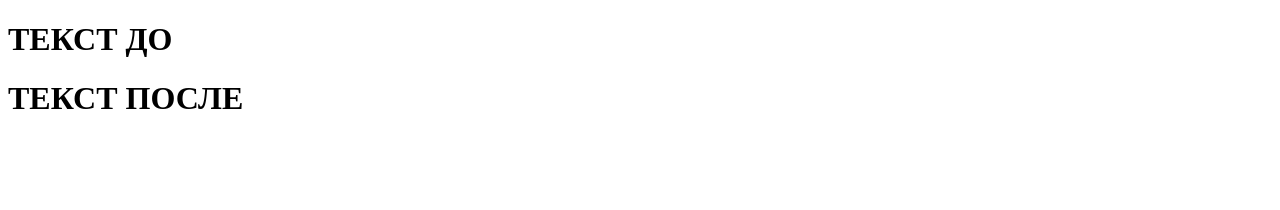
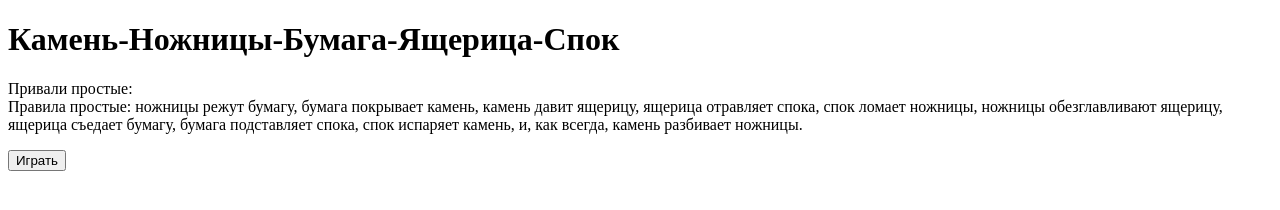
Before and after one commit to Elen2312/js-course-1, a plain HTML site: page index.html in a window 1280 px wide. Drawn offline with Linux system fonts and the light colour scheme.

Commit message:
game RPSLS

```diff
--- /dev/null
+++ b/game.js
@@ -0,0 +1,27 @@
+"use strict";
+
+// 1 - Камень
+// 2 - Ножницы
+// 3 - Бумага
+// 4 - Ящерица
+// 5 - Спок
+function script() {
+    let numPC = Math.floor((Math.random() * 5) + 1);
+    let numUser = +prompt('1 - Камень \n 2 - Ножницы \n 3 - Бумага \n 4 - Ящерица \n 5 - Спок');
+    console.log(numUser,numPC)
+    if (!Number.isInteger(numUser) || numUser < 1 || numUser > 5) {
+        alert("Выберете цифру из предложенного списка.");
+        script();
+    }
+    console.log('Компьютер выбрал ' + numPC + ', а Вы выбрали ' + numUser + '.');
+    if ((numUser === 1 && numPC === 2) || (numUser === 1 && numPC === 4) || (numUser === 2 && numPC === 3) || (numUser === 2 && numPC === 4) || (numUser === 3 && numPC === 1) || (numUser === 3 && numPC === 5) || (numUser === 4 && numPC === 5) || (numUser === 4 && numPC === 3) || (numUser === 5 && numPC === 2) || (numUser === 5 && numPC === 1)) {
+        alert('Вы победили!')
+    } else if (numPC === numUser) {
+        alert('Ничья');
+        script();
+    } else {
+        alert('Вы проиграли.');
+    }
+
+
+}
--- a/index.html
+++ b/index.html
@@ -1,13 +1,15 @@
 <!DOCTYPE html>
-<html lang="en">
+<html lang="ru">
 <head>
 	<meta charset="UTF-8">
 	<title>Title</title>
 </head>
 <body>
-<H1>ТЕКСТ ДО </H1>
-<script src="temperature.js"></script>
-<script defer src="admin.js"></script>
-<H1>ТЕКСТ ПОСЛЕ</H1>
+<H1>Камень-Ножницы-Бумага-Ящерица-Спок</H1>
+<p>Привали простые:
+	<br>Правила простые: ножницы режут бумагу, бумага покрывает камень, камень давит ящерицу, ящерица отравляет спока, спок ломает ножницы, ножницы обезглавливают ящерицу, ящерица съедает бумагу, бумага подставляет спока, спок испаряет камень, и, как всегда, камень разбивает ножницы.
+</p>
+<button onclick="script()">Играть</button>
+<script src="game.js"></script>
 </body>
 </html>
```
